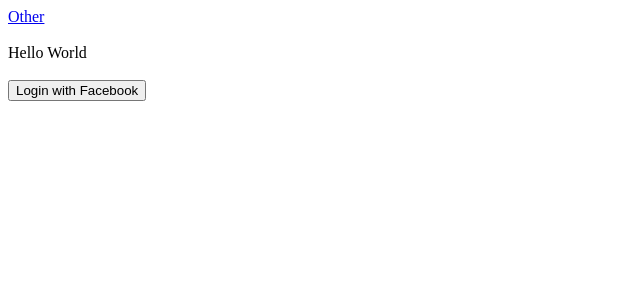
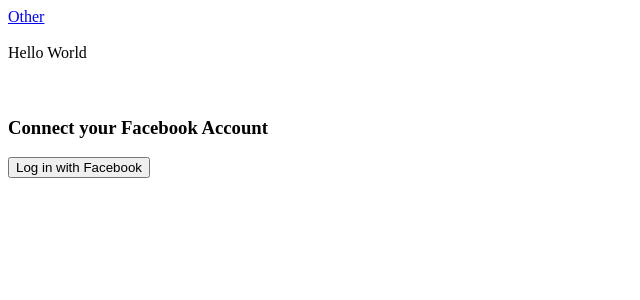
Before and after one commit to SocialCurator/ig-playground, a React (Create React App) app: page / in a window 1280 px wide. Shown: the top 300 px of the page, without its empty margins (0-640 px from the left). Built offline with nearby package versions, Linux system fonts and the light colour scheme.

Commit message:
display user's name + photo

```diff
--- a/src/App.tsx
+++ b/src/App.tsx
@@ -4,7 +4,7 @@
 
 const App = () => {
 
-    const { user, loggedIn, actions: { initFacebookSdk, checkLoginState, loginWithFacebook, logoutWithFacebook } } = useFacebook()
+    const { user, loggedIn, actions: { initFacebookSdk, loginWithFacebook, logoutWithFacebook } } = useFacebook()
 
     // init Facebook Sdk on page load
     useEffect(()=>{
@@ -17,11 +17,19 @@
             <br /><br />
             <div>Hello World</div>
             <br />
+            <br />
             {!loggedIn && (
-                <button onClick={loginWithFacebook}>Login with Facebook</button>
+                <>
+                <h3>Connect your Facebook Account</h3>
+                <button onClick={loginWithFacebook}>Log in with Facebook</button>
+                </>
             )}
-            {loggedIn && (
-                <button onClick={logoutWithFacebook}>Logout of Facebook</button>
+            {loggedIn && user && (
+                <>
+                <h3>Welcome, {user.facebook?.first_name}</h3>
+                <img src={user.facebook?.picture?.data.url} />
+                <button onClick={logoutWithFacebook}>Log out of Facebook</button>
+                </>
             )}
         </>
     )
```
